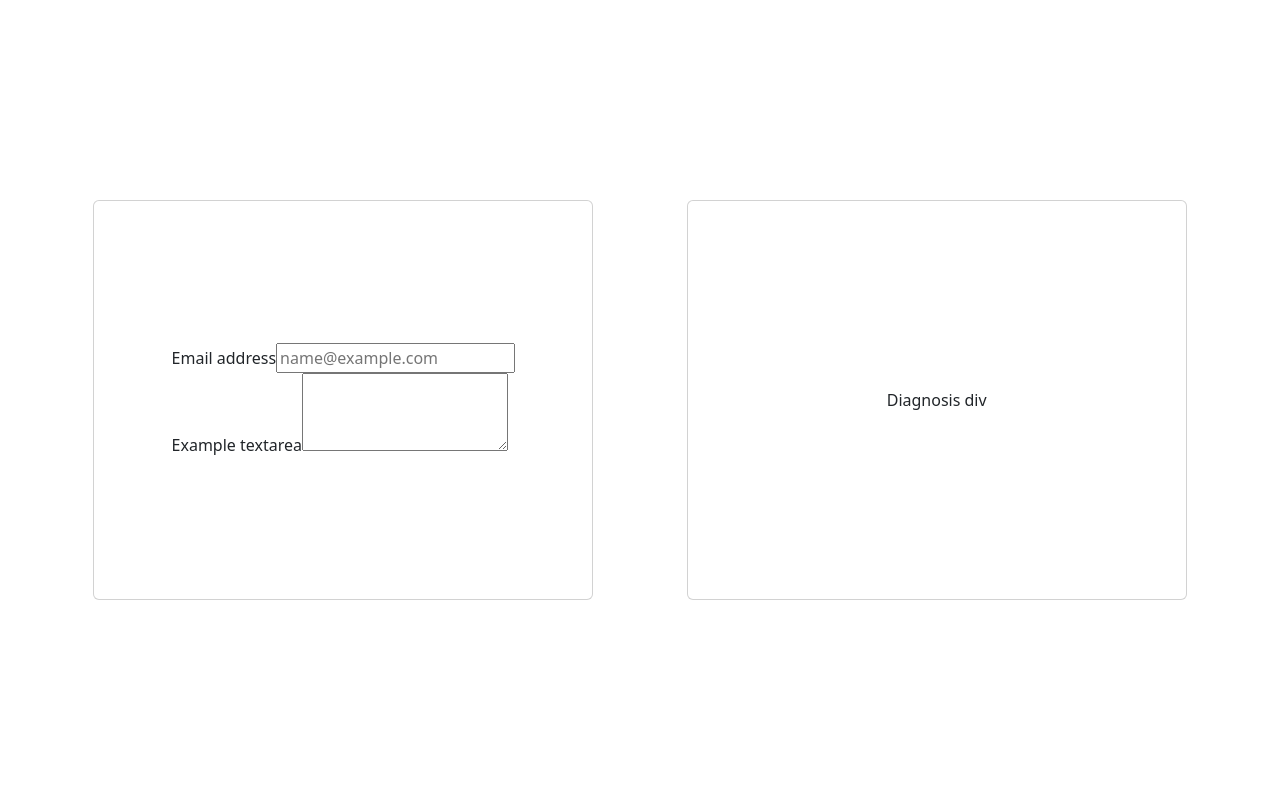
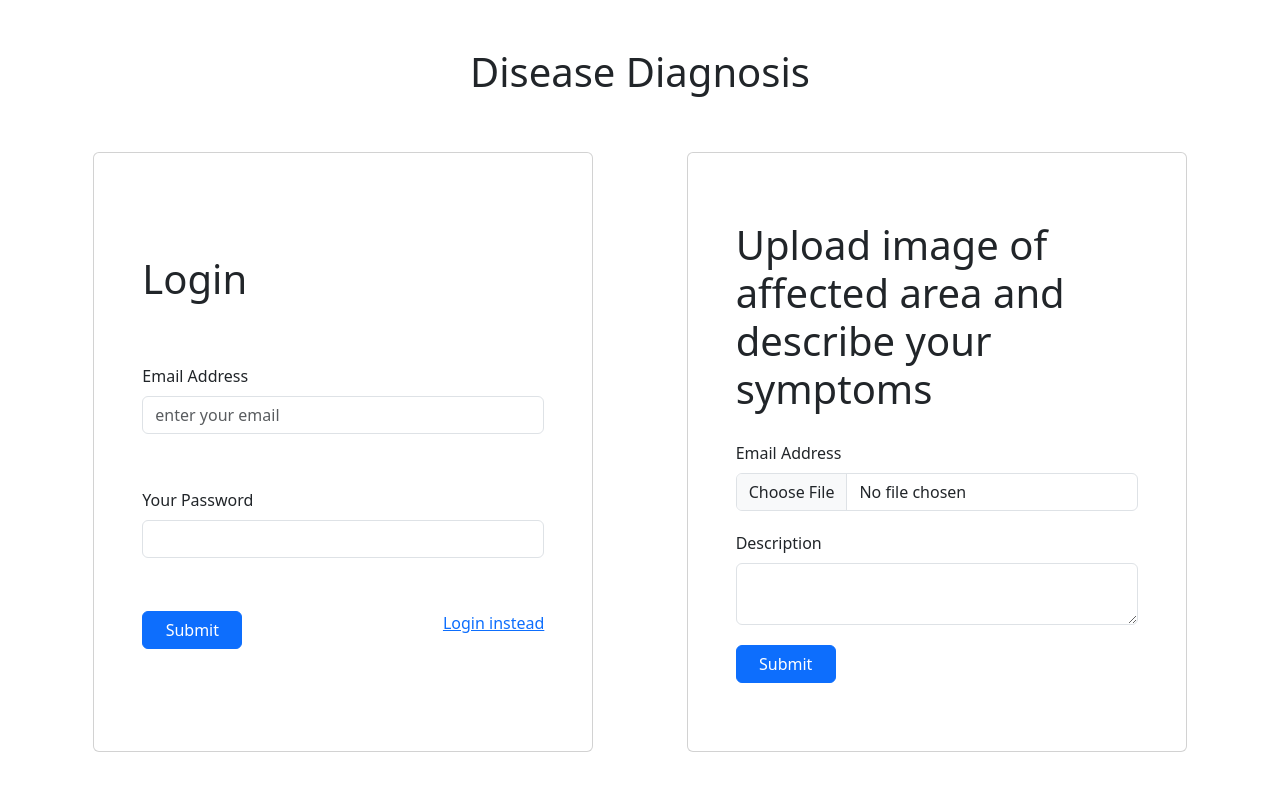
Before and after one commit to profgandhi/SIH, a React (Create React App) app in the folder frontend/: page / in a window 1280 px wide. Shown: the top 790 px of the page. Built offline with nearby package versions, Linux system fonts and the light colour scheme.

Commit message:
the 2 boxes for login and diagnosis are finisheddddddddddd

```diff
--- a/frontend/src/components/diagnosis.js
+++ b/frontend/src/components/diagnosis.js
@@ -1,10 +1,30 @@
 export default function Diagnosis() {
-  return (
-    <div
-      className="card h-50 d-flex d-flex flex-row justify-content-evenly align-items-center"
-      style={{ width: 500 }}
-    >
-      Diagnosis div
-    </div>
-  );
+    return (
+        <div
+            className="card d-flex flex-column justify-content-evenly p-5"
+            style={{ width: 500, minHeight: 600 }}
+        >
+            <h1>Upload image of affected area and describe your symptoms</h1>
+            <div className="">
+                <label className="form-label">Email Address</label>
+                <input
+                    type="file"
+                    className="form-control"
+                    placeholder="enter your email"
+                />
+            </div>
+            <div classname="mb-3">
+                <label className="form-label">Description</label>
+                <textarea className="form-control" />
+            </div>
+
+            <button
+                type="submit"
+                class="btn btn-primary"
+                style={{ width: 100 }}
+            >
+                Submit
+            </button>
+        </div>
+    );
 }
--- a/frontend/src/components/login.js
+++ b/frontend/src/components/login.js
@@ -1,32 +1,32 @@
 export default function Login() {
     return (
         <div
-      className="card h-50 d-flex flex-column justify-content-evenly align-items-center"
-      style={{ width: 500 }}
+            className="card d-flex flex-column justify-content-evenly p-5"
+            style={{ width: 500, minHeight: 600 }}
         >
-      <form>
-        <div classname="mb-3">
-          <label for="exampleFormControlInput1" classname="form-label">
-            Email address
-          </label>
+            <h1>Login</h1>
+            <div className="">
+                <label className="form-label">Email Address</label>
                 <input
                     type="email"
-            classname="form-control"
-            id="exampleFormControlInput1"
-            placeholder="name@example.com"
+                    className="form-control"
+                    placeholder="enter your email"
                 />
             </div>
             <div classname="mb-3">
-          <label for="exampleFormControlTextarea1" classname="form-label">
-            Example textarea
-          </label>
-          <textarea
-            classname="form-control"
-            id="exampleFormControlTextarea1"
-            rows="3"
-          ></textarea>
+                <label className="form-label">Your Password</label>
+                <input type="password" className="form-control" />
             </div>
-      </form>
+            <div className="d-flex flex-row justify-content-between">
+                <button
+                    type="submit"
+                    class="btn btn-primary"
+                    style={{ width: 100 }}
+                >
+                    Submit
+                </button>
+                <a href="#">Login instead</a>
+            </div>
         </div>
     );
 }
--- a/frontend/src/pages/landing.js
+++ b/frontend/src/pages/landing.js
@@ -2,10 +2,13 @@ import Login from "../components/login";
 import Diagnosis from "../components/diagnosis";
 
 export default function () {
-  return (
-    <div className="w-100 h-100 d-flex flex-row justify-content-evenly align-items-center">
-      <Login />
-      <Diagnosis />
-    </div>
-  );
+    return (
+        <div className="w-100 h-100 d-flex flex-column justify-content-evenly align-items-center">
+        <h1>Disease Diagnosis</h1>
+        <div className="w-100 h-80 d-flex flex-row justify-content-evenly align-items-center">
+            <Login />
+            <Diagnosis />
+        </div>
+        </div>
+    );
 }
```
Also changed, not shown: frontend/src/index.js (+8 -8 lines). Lines whose indentation alone changed are shown as unchanged.
